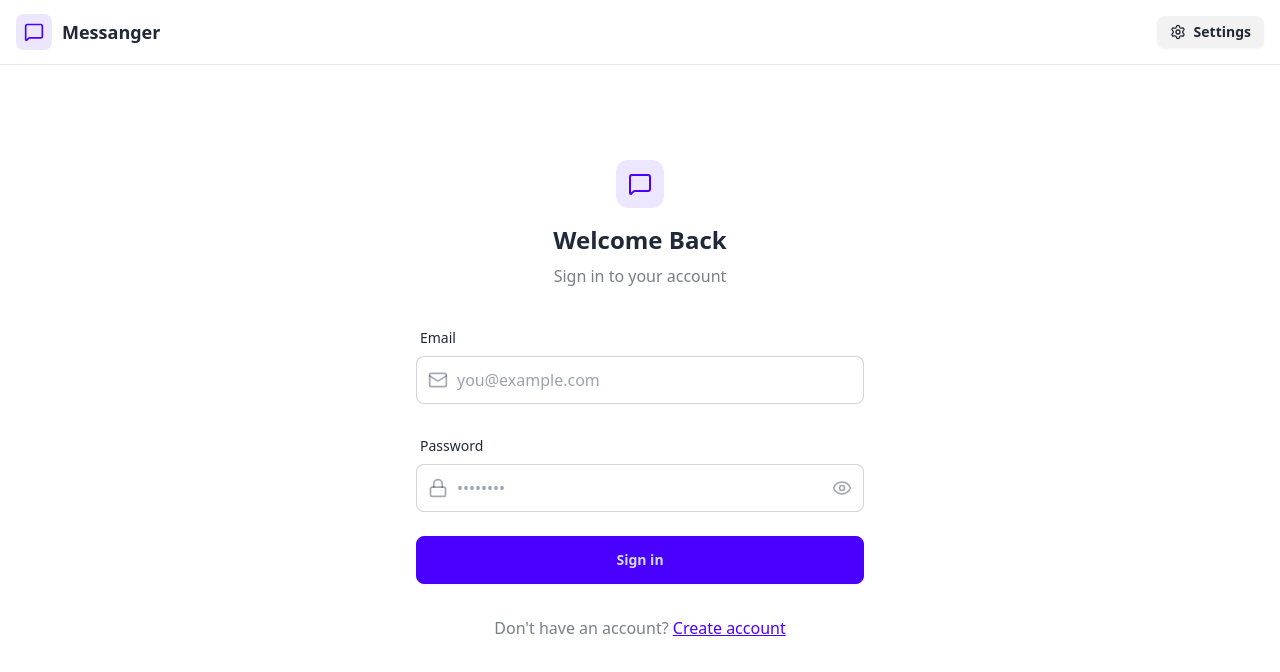
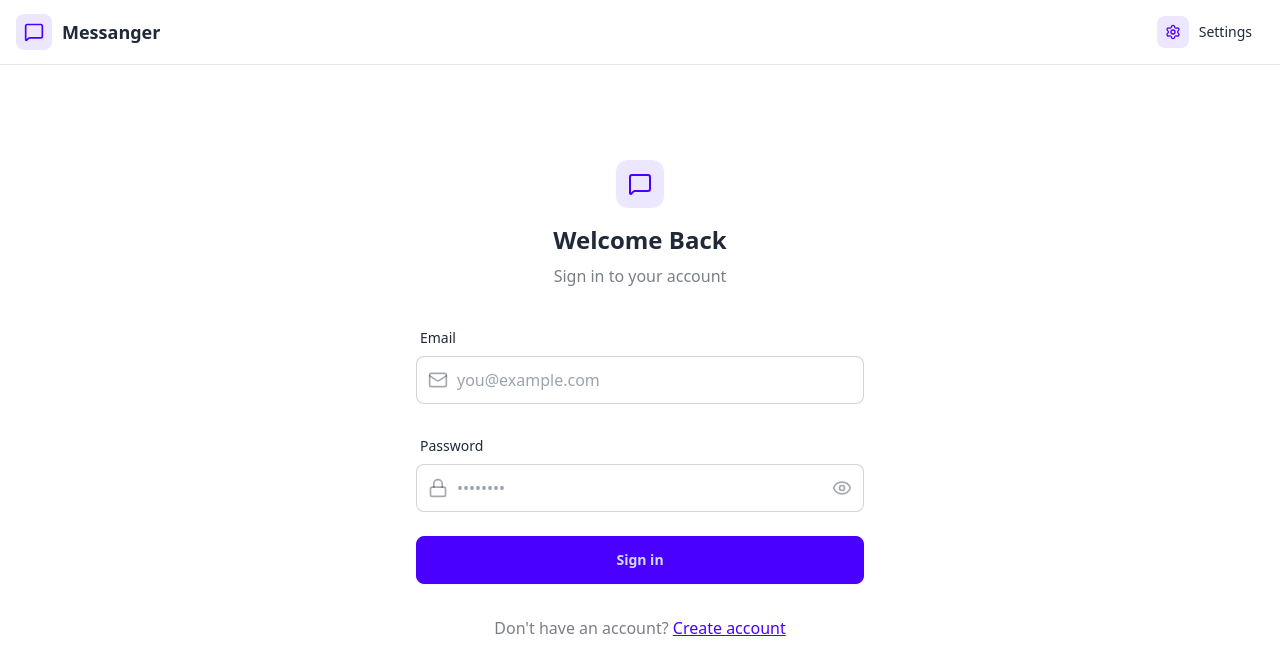
Before and after one commit to MatviyKaida/Web-Messenger-coursework, a React (Vite) app in the folder frontend/: page /login in a window 1280 px wide. Shown: the top 672 px of the page. Built offline with nearby package versions, Linux system fonts and the light colour scheme; no server answers.

Commit message:
Perhaps final commit. Design tweaks are done

```diff
--- a/frontend/src/components/Navbar.jsx
+++ b/frontend/src/components/Navbar.jsx
@@ -6,16 +6,15 @@ import toast from "react-hot-toast";
 import { useChatStore } from "../store/UseChatStore.js";
 
 const Navbar = () => {
-  const {createChat} = useChatStore();
-  const {logout, authUser} = useAuthStore();
+  const { createChat } = useChatStore();
+  const { logout, authUser } = useAuthStore();
   const [searchValue, setSearchValue] = useState("");
 
   const handleCreateChat = async () => {
-    const username = searchValue.trim()
+    const username = searchValue.trim();
 
-    if(!username) {
-      return;
-    }
+    if (!username) return;
+
     if (username === authUser?.username) {
       toast.error("You cannot create chat with yourself");
       return;
@@ -26,67 +25,88 @@ const Navbar = () => {
   };
 
   const handleKeyDown = (event) => {
-    if (event.key === "Enter") {
-      handleCreateChat();
-    }
+    if (event.key === "Enter") handleCreateChat();
   };
+
   return (
-    <header
-      className="bg-base-100 border-b border-base-300 fixed w-full top-0 z-40
-    backdrop-blur-lg bg-base-100/80"
-    >
+    <header className="bg-base-100 border-b border-base-300 fixed w-full top-0 z-40 backdrop-blur-lg bg-base-100/80">
       <div className="container mx-auto px-4 h-16">
         <div className="flex items-center justify-between h-full">
+
+          {/* LOGO */}
           <div className="flex items-center gap-8">
-            <Link to="/" className="flex items-center gap-2.5 hover:opacity-80 transition-all">
+            <Link
+              to="/"
+              className="flex items-center gap-2.5 hover:opacity-80 transition-all"
+            >
               <div className="size-9 rounded-lg bg-primary/10 flex items-center justify-center">
                 <MessageSquare className="w-5 h-5 text-primary" />
               </div>
               <h1 className="text-lg font-bold">Messanger</h1>
             </Link>
           </div>
+
+          {/* SEARCH */}
           {authUser && (
             <div className="flex items-center gap-2">
               <div className="relative">
                 <input
                   type="text"
-                  placeholder="Search username..."
-                  className="input input-sm pr-10"
+                  placeholder="Search for user..."
+                  className="w-full px-3 py-2 rounded-xl border-2 border-transparent focus:border-[#5e69cb] focus:ring-0 focus:outline-none bg-gray-800 text-white"
                   value={searchValue}
-                  onChange={(event) => setSearchValue(event.target.value)}
+                  onChange={(e) => setSearchValue(e.target.value)}
                   onKeyDown={handleKeyDown}
                 />
+
                 <button
-                  className="absolute right-1 top-1/2 -translate-y-1/2 btn btn-sm"
                   onClick={handleCreateChat}
+                  className="absolute right-1 top-1/2 -translate-y-1/2
+                  flex items-center justify-center size-8 rounded-lg bg-primary/10
+                  hover:opacity-80 transition-all"
                 >
-                  <Search className="w-4 h-4" />
+                  <Search className="w-4 h-4 text-primary" />
                 </button>
               </div>
             </div>
           )}
-          <div className="flex items-center gap-2">
+
+          {/* BUTTONS */}
+          <div className="flex items-center gap-3">
+
+            {/* Settings */}
             <Link
-              to={"/settings"}
-              className={`
-              btn btn-sm gap-2 transition-colors
-
-              `}
+              to="/settings"
+              className="flex items-center gap-2.5 hover:opacity-80 transition-all px-3 py-1.5 rounded-xl"
             >
-              <Settings className="w-4 h-4" />
-              <span className="hidden sm:inline">Settings</span>
+              <div className="size-8 rounded-lg bg-primary/10 flex items-center justify-center">
+                <Settings className="w-4 h-4 text-primary" />
+              </div>
+              <span className="text-sm font-medium">Settings</span>
             </Link>
 
             {authUser && (
               <>
-                <Link to={"/profile"} className={`btn btn-sm gap-2`}>
-                  <User className="size-5" />
-                  <span className="hidden sm:inline">Profile</span>
+                {/* Profile */}
+                <Link
+                  to="/profile"
+                  className="flex items-center gap-2.5 hover:opacity-80 transition-all px-3 py-1.5 rounded-xl"
+                >
+                  <div className="size-8 rounded-lg bg-primary/10 flex items-center justify-center">
+                    <User className="w-4 h-4 text-primary" />
+                  </div>
+                  <span className="hidden sm:inline text-sm font-medium">Profile</span>
                 </Link>
 
-                <button className="flex gap-2 items-center" onClick={logout}>
-                  <LogOut className="size-5" />
-                  <span className="hidden sm:inline">Logout</span>
+                {/* Logout */}
+                <button
+                  className="flex items-center gap-2.5 hover:opacity-80 transition-all px-3 py-1.5 rounded-xl"
+                  onClick={logout}
+                >
+                  <div className="size-8 rounded-lg bg-primary/10 flex items-center justify-center">
+                    <LogOut className="w-4 h-4 text-primary" />
+                  </div>
+                  <span className="hidden sm:inline text-sm font-medium">Logout</span>
                 </button>
               </>
             )}
@@ -94,7 +114,7 @@ const Navbar = () => {
         </div>
       </div>
     </header>
-  )
-}
+  );
+};
 
-export default Navbar
+export default Navbar;
```
